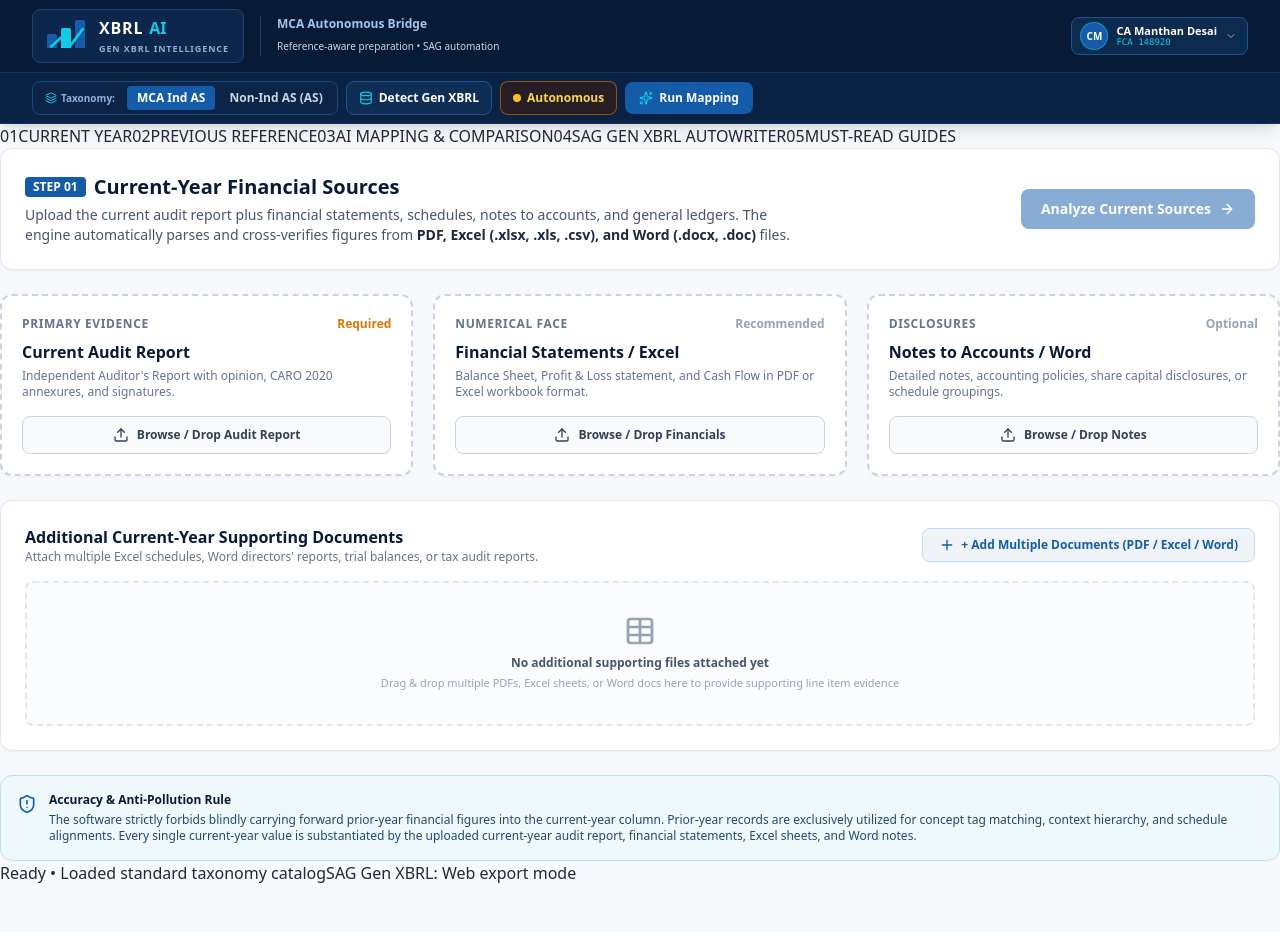
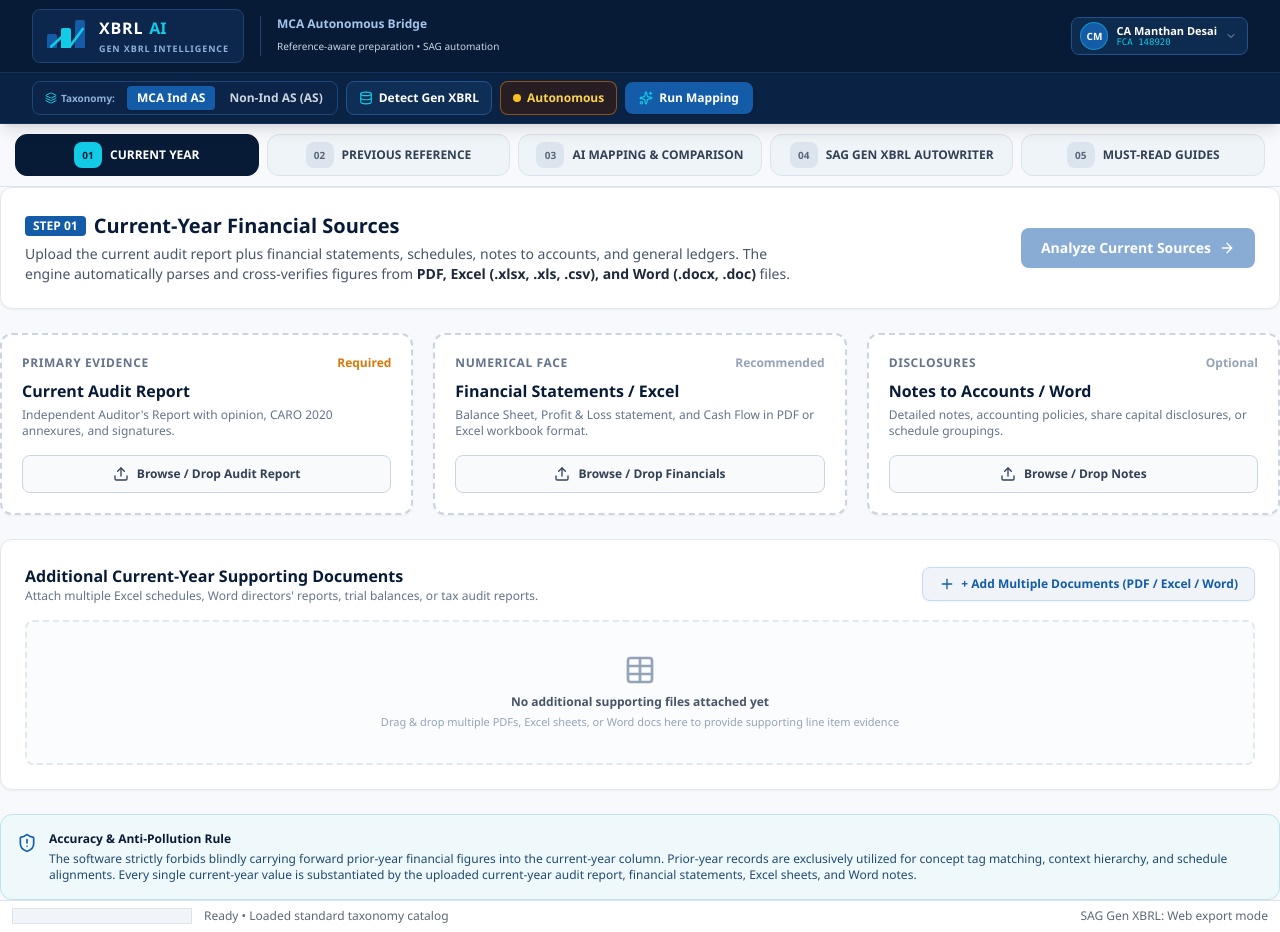
Before and after one commit to infotaskosphere/XBRLAIAgent, a React (Vite) app: page / in a window 1280 px wide. Before the commit the page ends 885 px from the top, so only its background shows below. Built offline with nearby package versions, Linux system fonts and the light colour scheme.

Commit message:
Add Windows-style React workspace shell and status bar

```diff
--- a/src/index.css
+++ b/src/index.css
@@ -2,37 +2,25 @@
 @tailwind components;
 @tailwind utilities;
 
-@layer base {
-  body {
-    @apply bg-[#f7f9fc] text-slate-800 font-sans;
-    -webkit-font-smoothing: antialiased;
-  }
-}
-
-/* Custom scrollbars */
-::-webkit-scrollbar {
-  width: 7px;
-  height: 7px;
-}
-::-webkit-scrollbar-track {
-  background: #f1f5f9;
-}
-::-webkit-scrollbar-thumb {
-  background: #cbd5e1;
-  border-radius: 4px;
-}
-::-webkit-scrollbar-thumb:hover {
-  background: #94a3b8;
-}
-
-/* Dashboard preview layout helpers */
-.xbrl-dashboard-shell{min-height:100%;background:#f7f9fc}
-.xbrl-main{max-width:1400px;margin:0 auto;padding:24px 32px 40px}
-.xbrl-dashboard-hero{background:linear-gradient(110deg,#0a3b70 0%,#1765b0 70%,#1c67b5 100%);color:#fff;border-radius:16px 16px 0 0;padding:24px 28px 22px}
-.xbrl-kpi-grid{display:grid;grid-template-columns:repeat(4,minmax(0,1fr));background:#fff;border:1px solid #dbe3ed;border-top:none;border-radius:0 0 16px 16px;overflow:hidden}
-.xbrl-kpi{padding:20px 22px;border-right:1px solid #e8edf3}.xbrl-kpi:last-child{border-right:0}
-.xbrl-upload-panel{margin-top:22px;background:#fff;border:1px solid #dbe3ed;border-radius:14px;padding:22px;box-shadow:0 2px 8px rgba(7,27,54,.05)}
-.xbrl-upload-grid{display:grid;grid-template-columns:repeat(3,minmax(0,1fr));gap:16px}
-.xbrl-upload-row{display:flex;align-items:center;gap:12px;background:#f8fafc;border:1px solid #e1e7ef;border-radius:10px;padding:12px}
-@media (max-width:1100px){.xbrl-main{padding:20px}.xbrl-kpi-grid{grid-template-columns:repeat(2,minmax(0,1fr))}.xbrl-kpi:nth-child(2){border-right:0}.xbrl-upload-grid{grid-template-columns:1fr}}
-@media (max-width:700px){.xbrl-main{padding:14px}.xbrl-kpi-grid{grid-template-columns:1fr}.xbrl-kpi{border-right:0;border-bottom:1px solid #e8edf3}.xbrl-kpi:last-child{border-bottom:0}}
+:root{font-family:"Segoe UI",Arial,sans-serif;color:#334155;background:#f7f9fc;font-synthesis:none;text-rendering:optimizeLegibility}
+*{box-sizing:border-box}
+html,body,#root{margin:0;min-width:100%;min-height:100%}
+body{min-height:100vh;background:#f7f9fc}
+button,input,select,textarea{font:inherit}
+.xbrl-windows-shell{min-height:100vh;display:flex;flex-direction:column;background:#f7f9fc}
+.xbrl-windows-tabs{display:grid;grid-template-columns:repeat(5,minmax(0,1fr));gap:8px;padding:10px 15px;background:#f7f9fc;border-bottom:1px solid #dbe3ec;position:sticky;top:0;z-index:30}
+.xbrl-windows-tab{min-width:0;height:42px;border:1px solid #dbe3ec;border-radius:12px;background:#eff4f9;color:#334155;display:flex;align-items:center;justify-content:center;gap:8px;padding:0 10px;font-size:12px;font-weight:700;cursor:pointer;transition:.15s ease}
+.xbrl-windows-tab:hover{border-color:#9fb6cf;background:#e7eef6}
+.xbrl-windows-tab.active{background:#071b36;border-color:#071b36;color:#fff}
+.xbrl-tab-badge{width:28px;height:26px;border-radius:8px;display:inline-flex;align-items:center;justify-content:center;flex:0 0 auto;background:#dce4ee;color:#5b6778;font-size:10px;font-weight:800}
+.xbrl-windows-tab.active .xbrl-tab-badge{background:#12cbe6;color:#071b36}
+.xbrl-windows-content{flex:1;min-width:0;padding:0;overflow:auto}
+.xbrl-status-bar{min-height:32px;display:flex;align-items:center;gap:12px;padding:0 12px;background:#fff;border-top:1px solid #dbe3ec;color:#5c6878;font-size:12px;flex:0 0 auto}
+.xbrl-status-progress{width:180px;height:16px;border:1px solid #dbe3ec;background:#f1f5f9;overflow:hidden}
+.xbrl-status-progress-fill{width:0;height:100%;background:#145ca8}
+.xbrl-status-progress-fill.running{width:65%;animation:xbrlProgress 1.2s ease-in-out infinite alternate}
+.xbrl-status-sag{margin-left:auto}
+@keyframes xbrlProgress{from{transform:translateX(-80%)}to{transform:translateX(120%)}}
+.xbrl-toast{position:fixed;right:24px;bottom:48px;z-index:100;display:flex;align-items:center;gap:8px;padding:11px 15px;border-radius:8px;border:1px solid;color:#fff;font-size:12px;font-weight:700;box-shadow:0 12px 30px rgba(7,27,54,.22)}
+.xbrl-toast-success{background:#074134;border-color:#059669}.xbrl-toast-error{background:#7f1d1d;border-color:#dc2626}.xbrl-toast-info{background:#071b36;border-color:#145ca8}
+@media(max-width:900px){.xbrl-windows-tabs{grid-template-columns:repeat(5,minmax(145px,1fr));overflow-x:auto;justify-content:start}.xbrl-windows-tab{min-width:145px}.xbrl-status-sag{display:none}}
```
